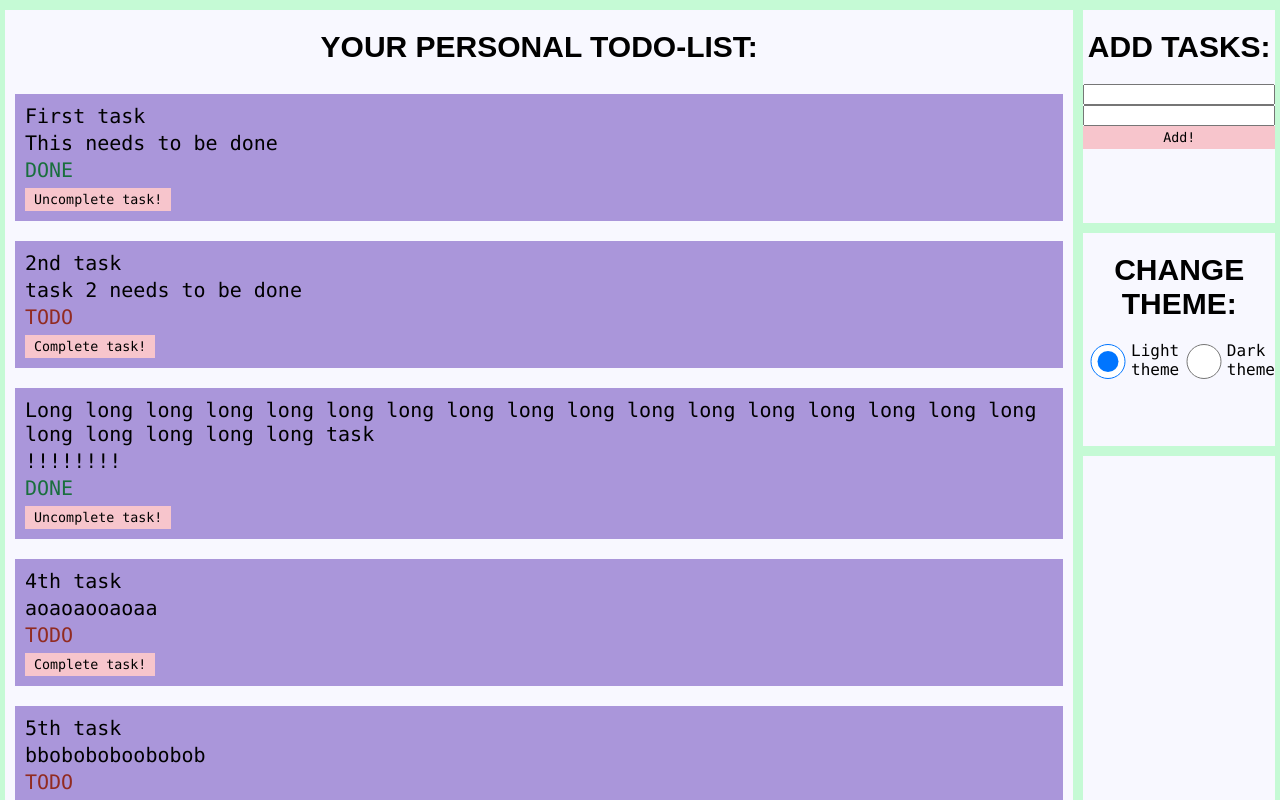
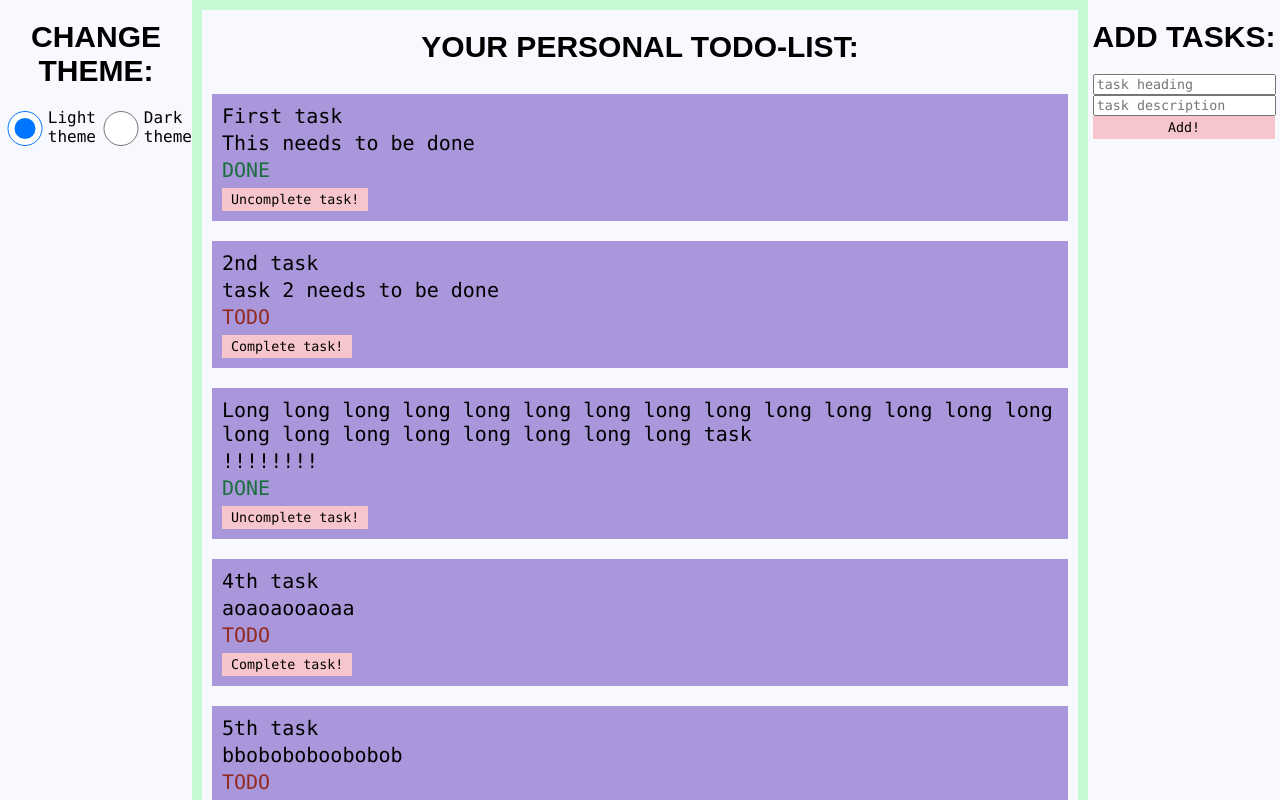
Before and after one commit to Dimakl/react-hse, a React (Create React App) app: page / in a window 1280 px wide. Shown: the top 800 px of the page. Built offline with nearby package versions, Linux system fonts and the light colour scheme.

Commit message:
improvements to project layout

```diff
--- a/src/components/App/App.jsx
+++ b/src/components/App/App.jsx
@@ -4,9 +4,6 @@ import { Page } from '../Page/Page'
 import { createStore } from 'redux'
 import { Provider } from "react-redux"
 import { rootReducer } from '../../reducers/index'
-
-
-
 
 
 const store = createStore(rootReducer, window.__REDUX_DEVTOOLS_EXTENSION__ && window.__REDUX_DEVTOOLS_EXTENSION__())
--- a/src/components/Page/Page.jsx
+++ b/src/components/Page/Page.jsx
@@ -16,51 +16,11 @@ const mapStateToProps = (state) => ({
 });
 
 function PageComponent({ theme }) {
-
-
-    //   changeTaskCompletionState = (taskId) => {
-    //     const indexOfTaskToChangeCompletionState = this.state.tasks.findIndex((taskData) => taskData["id"] === taskId)
-    //     const prevStateOfTask = this.state.tasks[indexOfTaskToChangeCompletionState]
-    //     let editedTasks = [...this.state.tasks]
-    //     editedTasks[indexOfTaskToChangeCompletionState] = {
-    //       id: taskId,
-    //       name: prevStateOfTask.name,
-    //       description: prevStateOfTask.description,
-    //       completed: !prevStateOfTask.completed
-    //     }
-    //     this.setState({
-    //       tasks: editedTasks
-    //     })
-    //   }
-
-    //   changeAppTheme = () => {
-    //     var newTheme = this.state.theme === 'light' ? 'dark' : 'light'
-    //     this.setState({theme: newTheme})
-    //   }
-
-    //   addTask = (name, description) => {
-    //     this.setState(prevState => ({
-    //       tasks: [
-    //           ...prevState.tasks,
-    //           {
-    //               id: this.state.tasks.length,
-    //               name: name,
-    //               description: description,
-    //               completed: false
-    //           }
-    //       ]
-    //   }))
-    //   }
-
     return (
         <div className = {cx("page",{[`page-${theme}-theme`]:true})}>
+            <ThemeChanger className="sideBar"/>
             <TaskList />
-            <div id="sideMenu" >
-            <TaskAddForm />
-            <div className="line"/>
-            <ThemeChanger  />
-            <div className="line"/>
-            </div>
+            <TaskAddForm className="sideBar"/>
         </div>
     )
 }
--- a/src/components/Page/css/Page.scss
+++ b/src/components/Page/css/Page.scss
@@ -5,12 +5,13 @@
   transition: all 1s linear;
 }
 
+
+
 .page {
   &-light-theme {
     background-color: get-light-theme-value($body-background-color);
-    & > * {
-      border: solid get-light-theme-value($object-lining-color);
-      border-width: 10px 5px 10px 5px;
+    & > #taskList {
+      border: solid 10px get-light-theme-value($object-lining-color);
     }
     & * {
       color: get-light-theme-value($text-color);
@@ -22,9 +23,8 @@
 
   &-dark-theme {
     background-color: get-dark-theme-value($body-background-color);
-    & > * {
-      border: solid get-dark-theme-value($object-lining-color);
-      border-width: 10px 5px 10px 5px;
+    & > #taskList {
+      border: solid 10px get-dark-theme-value($object-lining-color);
     }
     & * {
       color: get-dark-theme-value($text-color);
@@ -33,8 +33,8 @@
       background-color: get-dark-theme-value($object-lining-color);
       }
   }
-  display: flex;
-  flex-direction: row;
+  display: grid;
+  grid-template: auto 1fr/ minmax(175px,15%) auto minmax(175px,15%);
   border-width: 10px;
 }
 
@@ -44,8 +44,3 @@ h1 {
   text-align: center;
   font-family: Arial, Helvetica, sans-serif;
 }
-
-#sideMenu {
-  display: grid;
-  grid-template-rows: repeat(2, 15% 10px);
-}
--- a/src/components/TaskAddForm/TaskAddForm.jsx
+++ b/src/components/TaskAddForm/TaskAddForm.jsx
@@ -50,12 +50,14 @@ class TaskAddFormComponent extends React.Component {
         return (
         <div id="taskAddForm">
         <h1>ADD TASKS:</h1>
-        <p id="errorMessageLine">{this.state.errorMessage}</p>
-        <input id="name" ref={(nameInput) => this.nameInput = nameInput} />
-        <br/>
-        <input id="description" ref={(descriptionInput) => this.descriptionInput = descriptionInput} />
-        <br/>
-        <button className={cx("submit",{[`submit-${this.props.theme}-theme`]:true})} onClick={this.onClickForSubmit}>Add!</button>
+        <div id="addFormInterface">
+            <p id="errorMessageLine">{this.state.errorMessage}</p>
+            <input id="name" placeholder="task heading" ref={(nameInput) => this.nameInput = nameInput} />
+            <br/>
+            <input id="description" placeholder="task description" ref={(descriptionInput) => this.descriptionInput = descriptionInput} />
+            <br/>
+            <button className={cx("submit",{[`submit-${this.props.theme}-theme`]:true})} onClick={this.onClickForSubmit}>Add!</button>
+        </div>
         </div>
         )
     }
--- a/src/components/TaskAddForm/css/TaskAddForm.scss
+++ b/src/components/TaskAddForm/css/TaskAddForm.scss
@@ -26,3 +26,12 @@ input {
     font-weight: bold;
     font-size: 12px;
 }
+
+#addFormInterface {
+    width: 95%;
+    margin: auto;
+}
+
+#taskAddForm {
+    padding-bottom: 10px;
+}
--- a/src/components/TaskList/css/TaskList.scss
+++ b/src/components/TaskList/css/TaskList.scss
@@ -5,6 +5,8 @@ div {
 }
 
 #taskList {
+    grid-column: 2;
+    grid-row: 1 / -1;
     display: flex;
     flex-direction: column;
     flex-grow: 1;
--- a/src/components/ThemeChanger/css/ThemeChanger.css
+++ b/src/components/ThemeChanger/css/ThemeChanger.css
@@ -1,4 +1,3 @@
 #themeChangeRadio {
     display: inline-flex;
-
 }
```
